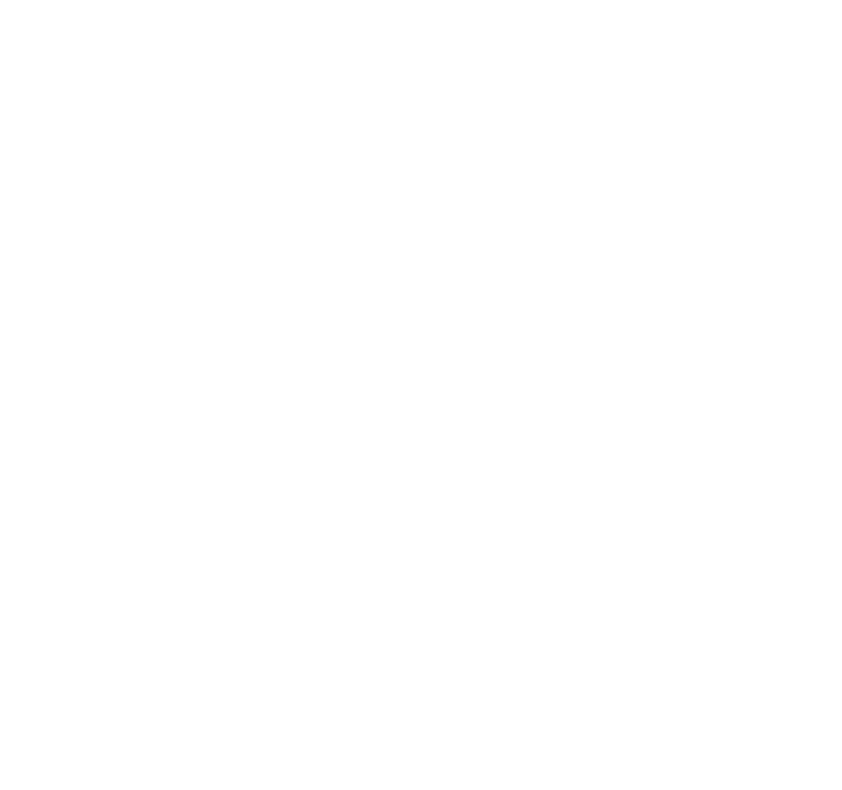
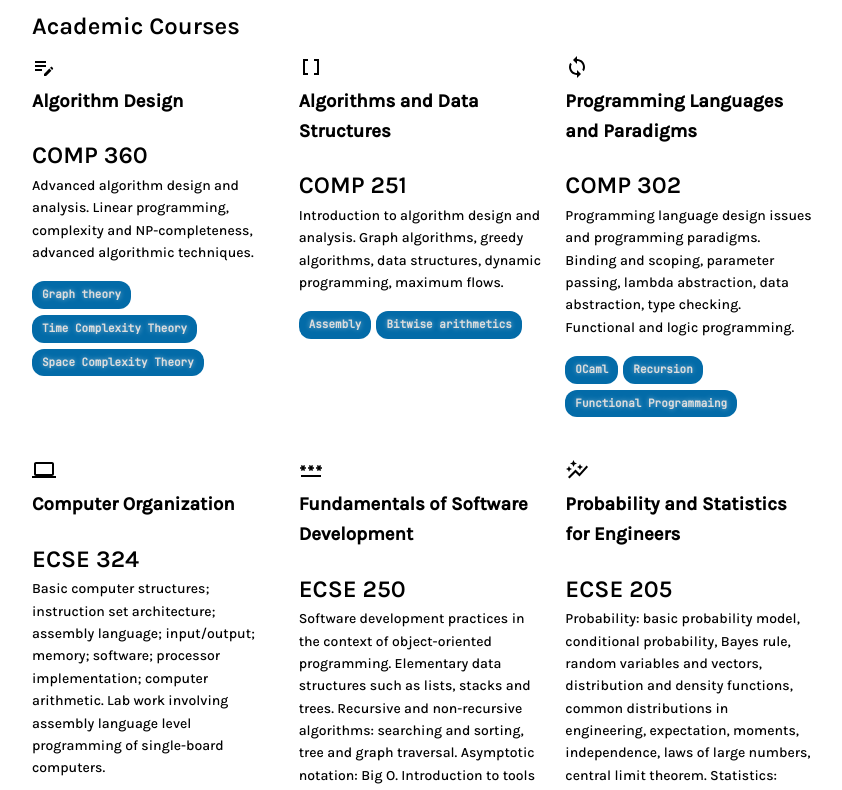
Before and after one commit to fathisahar/portfolio, a React (Create React App) app: page / in a window 1280 px wide. Shown: the part 1420-2210 px from the top of the page, without its empty margins (208-1050 px from the left). Before the commit the page ends 1472 px from the top, so only its background shows below. Built offline with nearby package versions, Linux system fonts and the light colour scheme.

Commit message:
pushed some coursework

```diff
--- a/src/App.js
+++ b/src/App.js
@@ -2,6 +2,7 @@
 import Header from './components/Header';
 import Experience from './components/Experience';
 import Projects from './components/Projects';
+import Courses from './components/Courses';
 import './App.css';
 
 function App() {
@@ -11,6 +12,7 @@
         <Header />
         <Experience />
         <Projects />
+        <Courses />
       </main>
     </div>
   );
--- /dev/null
+++ b/src/components/Courses.css
@@ -0,0 +1,3 @@
+h3 {
+    margin: 0px;
+}
--- /dev/null
+++ b/src/components/Courses.js
@@ -0,0 +1,45 @@
+import React from 'react';
+import './Courses.css';
+import EditNoteIcon from '@mui/icons-material/EditNote';
+import DataArrayIcon from '@mui/icons-material/DataArray';
+import LoopIcon from '@mui/icons-material/Loop';
+import ComputerIcon from '@mui/icons-material/Computer';
+import PasswordIcon from '@mui/icons-material/Password';
+import AutoGraphIcon from '@mui/icons-material/AutoGraph';
+import coursesData from '../resources/information/courses.json';
+
+
+function Courses() {
+
+    const icons = {
+        EditNoteIcon,
+        DataArrayIcon,
+        LoopIcon,
+        ComputerIcon,
+        PasswordIcon,
+        AutoGraphIcon
+    };
+
+    return (
+        <div>
+          <h2 className='header'>Academic Courses</h2>
+          <section className="projects">
+            {coursesData.map((project) => (
+              <div className="project-item" key={project.id} onClick={() => window.open(project.url)}>
+                {React.createElement(icons[project.icon])}
+                <h3 className='title'>{project.name}</h3>
+                <h2>{project.code}</h2>
+                <p className='description'>{project.description}</p>
+                <p>
+                  {project.tags.map((tag, index) => (
+                    <span key={index} className="tag tag-dell">{tag}</span>
+                  ))}
+                </p>
+              </div>
+            ))}
+          </section>
+        </div>
+      );
+    }
+
+    export default Courses;
--- a/src/resources/information/courses.json
+++ b/src/resources/information/courses.json
@@ -1,5 +1,50 @@
 [
     {
-
+        "id": 1,
+        "name": "Algorithm Design",
+        "code": "COMP 360",
+        "icon": "EditNoteIcon",
+        "description": "Advanced algorithm design and analysis. Linear programming, complexity and NP-completeness, advanced algorithmic techniques.",
+        "tags": ["Graph theory", "Time Complexity Theory", "Space Complexity Theory"]
+    },
+    {
+        "id": 2,
+        "name": "Algorithms and Data Structures",
+        "code": "COMP 251",
+        "icon": "DataArrayIcon",
+        "description": "Introduction to algorithm design and analysis. Graph algorithms, greedy algorithms, data structures, dynamic programming, maximum flows.",
+        "tags": ["Assembly", "Bitwise arithmetics"]
+    },
+    {
+        "id": 3,
+        "name": "Programming Languages and Paradigms",
+        "code": "COMP 302",
+        "icon": "LoopIcon",
+        "description": "Programming language design issues and programming paradigms. Binding and scoping, parameter passing, lambda abstraction, data abstraction, type checking. Functional and logic programming.",
+        "tags": ["OCaml", "Recursion", "Functional Programmaing"]
+    },
+    {
+        "id": 4,
+        "name": "Computer Organization",
+        "code": "ECSE 324",
+        "icon": "ComputerIcon",
+        "description": "Basic computer structures; instruction set architecture; assembly language; input/output; memory; software; processor implementation; computer arithmetic. Lab work involving assembly language level programming of single-board computers.",
+        "tags": ["Assembly", "Bitwise arithmetics"]
+    },
+    {
+        "id": 5,
+        "name": "Fundamentals of Software Development",
+        "code": "ECSE 250",
+        "icon": "PasswordIcon",
+        "description": "Software development practices in the context of object-oriented programming. Elementary data structures such as lists, stacks and trees. Recursive and non-recursive algorithms: searching and sorting, tree and graph traversal. Asymptotic notation: Big O. Introduction to tools and practices employed in commercial software development.",
+        "tags": ["Java", "Data Structures"]
+    },
+    {
+        "id": 6,
+        "name": "Probability and Statistics for Engineers",
+        "code": "ECSE 205",
+        "icon": "AutoGraphIcon",
+        "description": "Probability: basic probability model, conditional probability, Bayes rule, random variables and vectors, distribution and density functions, common distributions in engineering, expectation, moments, independence, laws of large numbers, central limit theorem. Statistics: descriptive measures of engineering data, sampling distributions, estimation of mean and variance, confidence intervals, hypothesis testing, linear regression.",
+        "tags": ["Statistics"]
     }
 ]
```
